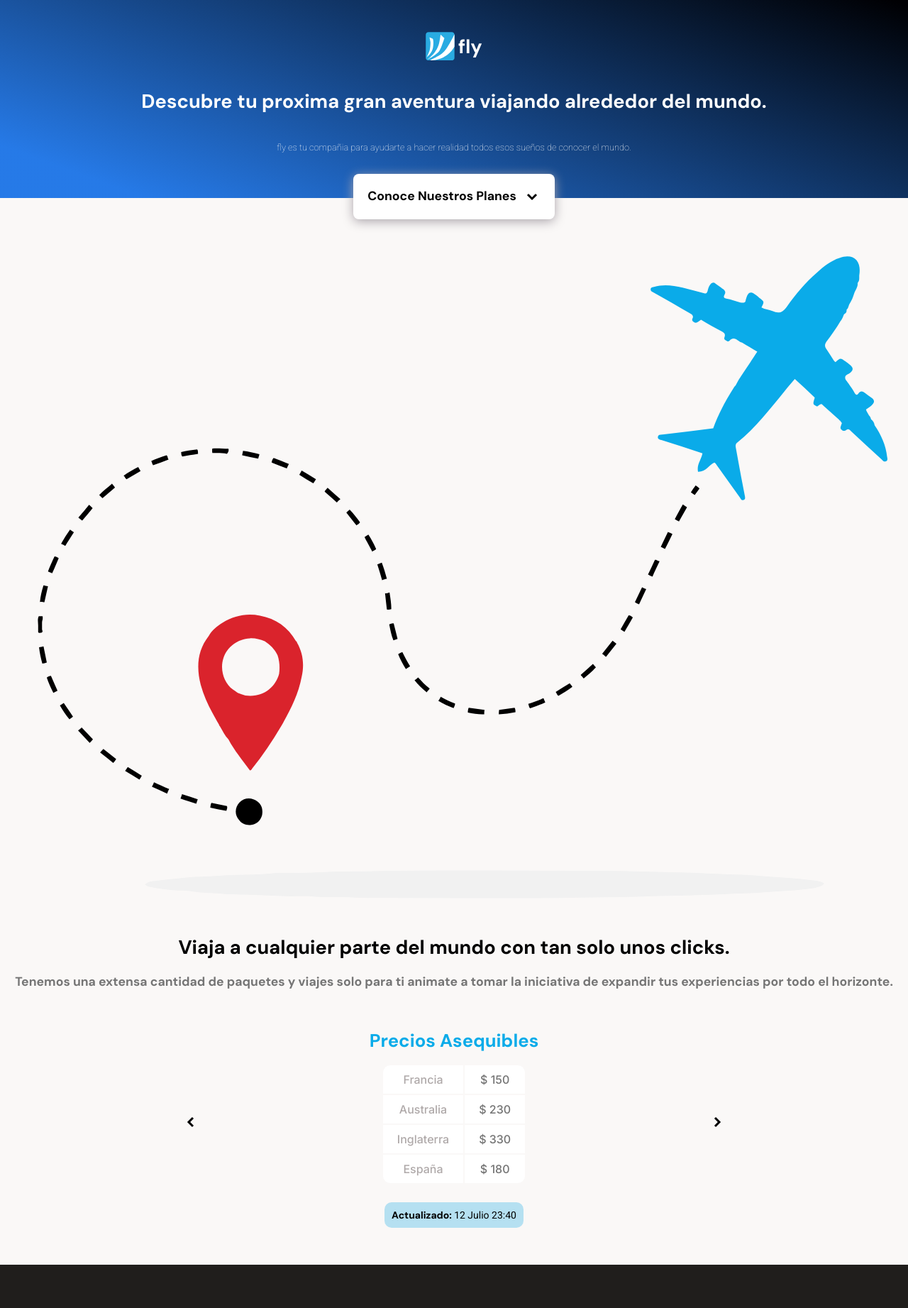
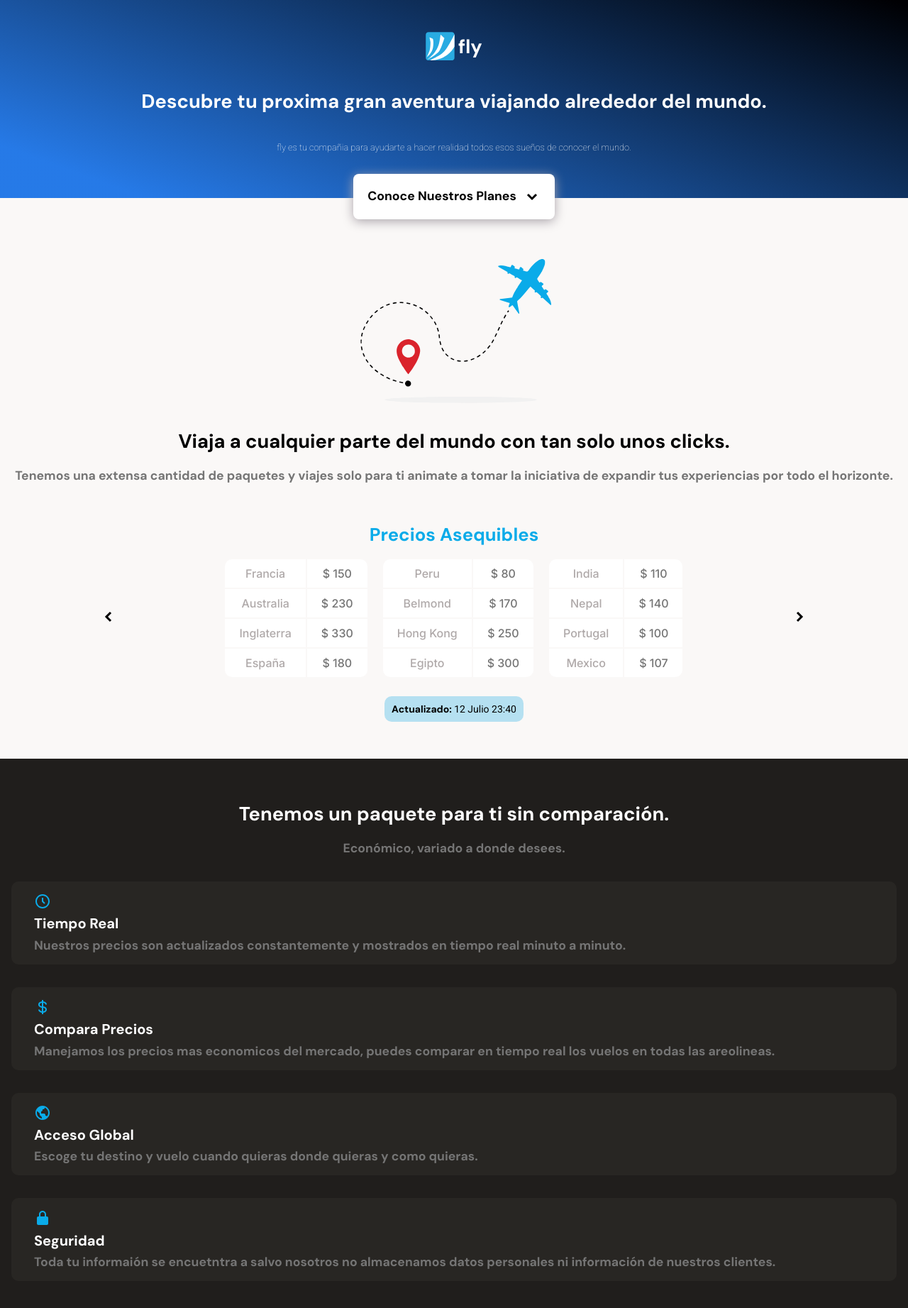
Before and after one commit to jcarreazo/Landing_Page_Responsive, a PHP site: page / in a window 1280 px wide. Shown: the top 1843 px of the page at 71% size. Run offline with PHP 8.4, Linux system fonts and the light colour scheme.

Commit message:
Agregado de scrolls a secciones 2 y 3

```diff
--- a/index.html
+++ b/index.html
@@ -48,12 +48,13 @@
         </div>
         <span class="main-seccion1-price">Precios Asequibles</span>
         <div class="seccion1-tabla">
-          <div class="seccio1-flecha-izq">
+          <div class="seccion1-flecha-izq">
             <svg xmlns="http://www.w3.org/2000/svg" width="24" height="24" viewBox="0 0 24 24"
               style="fill: rgba(0, 0, 0, 1);">
               <path d="M13.939 4.939L6.879 12 13.939 19.061 16.061 16.939 11.121 12 16.061 7.061z"></path>
             </svg>
           </div>
+          <div class="slide-tablas">
             <div class="tabla">
               <div class="seccion1-nombres-tabla">
                 <div class="seccion1-nombres-texto">Francia</div>
@@ -68,7 +69,41 @@
                 <div class="seccion1-valor-precios">$ 180</div>
               </div>
             </div>
-          <div class="seccio1-flecha-der">
+
+
+            <div class="tabla">
+              <div class="seccion1-nombres-tabla">
+                <div class="seccion1-nombres-texto">Peru</div>
+                <div class="seccion1-nombres-texto">Belmond</div>
+                <div class="seccion1-nombres-texto">Hong Kong</div>
+                <div class="seccion1-nombres-texto">Egipto</div>
+              </div>
+              <div class="seccion1-precios-tabla">
+                <div class="seccion1-valor-precios">$ 80</div>
+                <div class="seccion1-valor-precios">$ 170</div>
+                <div class="seccion1-valor-precios">$ 250</div>
+                <div class="seccion1-valor-precios">$ 300</div>
+              </div>
+            </div>
+
+            <div class="tabla">
+              <div class="seccion1-nombres-tabla">
+                <div class="seccion1-nombres-texto">India</div>
+                <div class="seccion1-nombres-texto">Nepal</div>
+                <div class="seccion1-nombres-texto">Portugal</div>
+                <div class="seccion1-nombres-texto">Mexico</div>
+              </div>
+              <div class="seccion1-precios-tabla">
+                <div class="seccion1-valor-precios">$ 110</div>
+                <div class="seccion1-valor-precios">$ 140</div>
+                <div class="seccion1-valor-precios">$ 100</div>
+                <div class="seccion1-valor-precios">$ 107</div>
+              </div>
+            </div>
+          </div>
+
+
+          <div class="seccion1-flecha-der">
             <svg xmlns="http://www.w3.org/2000/svg" width="24" height="24" viewBox="0 0 24 24"
               style="fill: rgba(0, 0, 0, 1);">
               <path d="M10.061 19.061L17.121 12 10.061 4.939 7.939 7.061 12.879 12 7.939 16.939z"></path>
@@ -137,6 +172,7 @@
             </span></div>
         </div>
         <div class="seccion4-card-planes">
+         <div class="seccion4-card1">
           <div class="card-titulo-contetedor"><span class="card-titulo">Recomendado</span></div>
           <div class="card-contenedor">
             <div class="card-contenedor-texto1"><span>Pago Anual</span></div>
@@ -151,6 +187,35 @@
                   </path>
                 </svg></a></div>
           </div>
+         </div>
+         <div class="seccion4-card2"> <div class="card-titulo-contetedor"><span class="card-titulo">Recomendado</span></div>
+         <div class="card-contenedor">
+           <div class="card-contenedor-texto1"><span>Pago Anual</span></div>
+           <div class="card-contenedor-texto2">
+             <div class="dolar-sign"><span>$</span></div><span>99</span>
+           </div>
+           <div class="card-contenedor-texto3"><span>*Ahorras $129 comparado al plan mensual.</span></div>
+           <div class="boton-plan"><a href="#">Escoge este <svg xmlns="http://www.w3.org/2000/svg" width="36"
+                 height="36" viewBox="0 0 24 24" style="fill:#0aabe9;">
+                 <path
+                   d="M11.293 17.293L12.707 18.707 19.414 12 12.707 5.293 11.293 6.707 15.586 11 6 11 6 13 15.586 13z">
+                 </path>
+               </svg></a></div>
+         </div></div>
+         <div class="seccion4-card3"> <div class="card-titulo-contetedor"><span class="card-titulo">Recomendado</span></div>
+         <div class="card-contenedor">
+           <div class="card-contenedor-texto1"><span>Pago Anual</span></div>
+           <div class="card-contenedor-texto2">
+             <div class="dolar-sign"><span>$</span></div><span>99</span>
+           </div>
+           <div class="card-contenedor-texto3"><span>*Ahorras $129 comparado al plan mensual.</span></div>
+           <div class="boton-plan"><a href="#">Escoge este <svg xmlns="http://www.w3.org/2000/svg" width="36"
+                 height="36" viewBox="0 0 24 24" style="fill:#0aabe9;">
+                 <path
+                   d="M11.293 17.293L12.707 18.707 19.414 12 12.707 5.293 11.293 6.707 15.586 11 6 11 6 13 15.586 13z">
+                 </path>
+               </svg></a></div>
+         </div></div>
         </div>
       </div>
     </section>
--- a/styles.css
+++ b/styles.css
@@ -58,10 +58,14 @@
 
 .header-planes-texto{
     padding: 0 10px 0 0;
+
 }
 
 .main-seccion1-avion{
+    width: 280px;
+    height: 220px;
     margin: 5rem 1rem 0 1rem;
+
 }
 
 .main-seccion1-subtitulo, .seccion2-subtitulo,.seccion2-card-subtitulo,.seccion4-subtitulo{
@@ -93,9 +97,21 @@ margin:0 0 1rem 0
     justify-content: space-evenly;
     align-items: center;
 }
+.tabla{
+    margin: 0 10px;
+    scroll-snap-align: center;
+}
+.slide-tablas{
+    display: flex;
+    overflow-x: scroll;
+    overscroll-behavior-x: contain;
+    scroll-snap-type:x proximity;
+    align-items: center;
+}
 
 .seccion1-nombres-texto,.seccion1-valor-precios{
     font-family: "Inter";
+    white-space: nowrap;
     font-weight: 500;
     padding: 10px 20px;
     margin: 2px 1px;
@@ -118,6 +134,14 @@ margin:0 0 1rem 0
 }
 .seccion1-valor-precios:nth-child(4){
     border-radius:  0 0 10px 0 ;
+}
+
+.seccion1-flecha-izq{
+    padding: 0 15px 0 15px;
+}
+
+.seccion1-flecha-der{
+    padding: 0 15px 0 15px;
 }
 
 .seccion1-tabla{
```
Also changed, not shown: other parts of styles.css (+18 -4 lines). Lines whose indentation alone changed are shown as unchanged.
